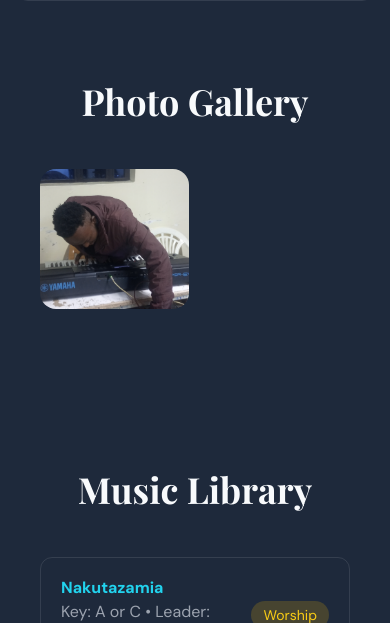
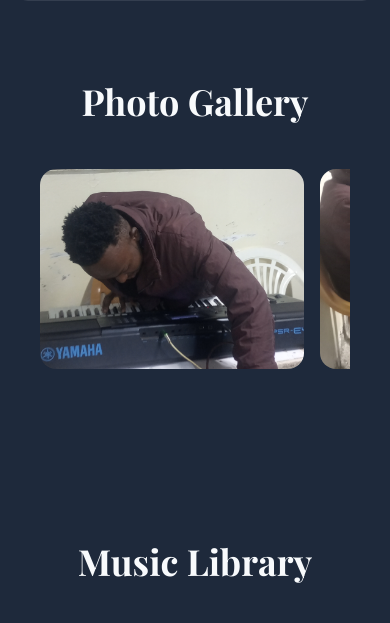
Before and after one commit to bonyborn254/ZionMelodiesBand, a Django app: page / in a window 390 px wide. Shown: the part 2357-2980 px from the top of the page. Run offline with Django 5.2, Linux system fonts and the light colour scheme; data comes from the database, SQL or seed files in the repository; some libraries are stand-ins or nearby versions.

Commit message:
Refactor gallery styles for responsiveness and aesthetics

```diff
--- a/static/css/styles.css
+++ b/static/css/styles.css
@@ -576,91 +576,110 @@ max-width:1200px;
 
     }
 
-/* ==========================================
-   GALLERY - Mobile First
-========================================== */
+/* =========================================
+   GALLERY HORIZONTAL SLIDER
+========================================= */
 
 .gallery-slider{
     display:flex;
+    gap:16px;
     overflow-x:auto;
-    gap:12px;
+    overflow-y:hidden;
+
     scroll-snap-type:x mandatory;
     scroll-behavior:smooth;
+
     -webkit-overflow-scrolling:touch;
 
-    scrollbar-width:none;
+    padding-bottom:12px;
 }
 
+/* Hide scrollbar */
+
 .gallery-slider::-webkit-scrollbar{
-    display:none;
+    height:6px;
 }
 
-/* Each slide contains a 2×2 grid */
-.gallery-item{
-    flex:0 0 100%;
-    scroll-snap-align:start;
-
-    display:grid;
-    grid-template-columns:repeat(2,1fr);
-    gap:12px;
+.gallery-slider::-webkit-scrollbar-track{
+    background:transparent;
 }
 
-.gallery-item img{
-    width:100%;
-    height:140px;
-    object-fit:cover;
-    border-radius:16px;
-    transition:.3s;
+.gallery-slider::-webkit-scrollbar-thumb{
+    background:rgba(255,215,0,.5);
+    border-radius:20px;
 }
 
-.gallery-item img:hover{
-    transform:scale(1.03);
+.gallery-slider{
+    scrollbar-width:thin;
+    scrollbar-color:rgba(255,215,0,.5) transparent;
 }
 
-/* ==========================
-   Tablet
-========================== */
-
-@media (min-width:768px){
+/* Gallery Cards */
 
 .gallery-item{
-    flex:0 0 50%;
+    flex:0 0 calc(25% - 12px);
+    scroll-snap-align:start;
 }
 
-.gallery-item img{
+.gallery-img{
+    width:100%;
     height:180px;
+    object-fit:cover;
+
+    border-radius:16px;
+
+    transition:.35s ease;
+}
+
+.gallery-img:hover{
+    transform:scale(1.04);
+    box-shadow:0 12px 25px rgba(255,215,0,.2);
+}
+
+/* ===== Desktop ===== */
+
+@media (min-width:1200px){
+
+.gallery-item{
+    flex:0 0 calc(25% - 12px);
 }
 
 }
 
-/* ==========================
-   Desktop
-========================== */
+/* ===== Laptop ===== */
 
-@media (min-width:992px){
+@media (max-width:1199px){
 
 .gallery-item{
-    flex:0 0 33.333%;
+    flex:0 0 calc(33.333% - 12px);
 }
 
-.gallery-item img{
+}
+
+/* ===== Tablet ===== */
+
+@media (max-width:768px){
+
+.gallery-item{
+    flex:0 0 calc(50% - 10px);
+}
+
+.gallery-img{
+    height:160px;
+}
+
+}
+
+/* ===== Small Phones ===== */
+
+@media (max-width:480px){
+
+.gallery-item{
+    flex:0 0 85%;
+}
+
+.gallery-img{
     height:200px;
 }
 
 }
-
-/* ==========================
-   Large Screens
-========================== */
-
-@media (min-width:1200px){
-
-.gallery-item{
-    flex:0 0 25%;
-}
-
-.gallery-item img{
-    height:220px;
-}
-
-}
```
